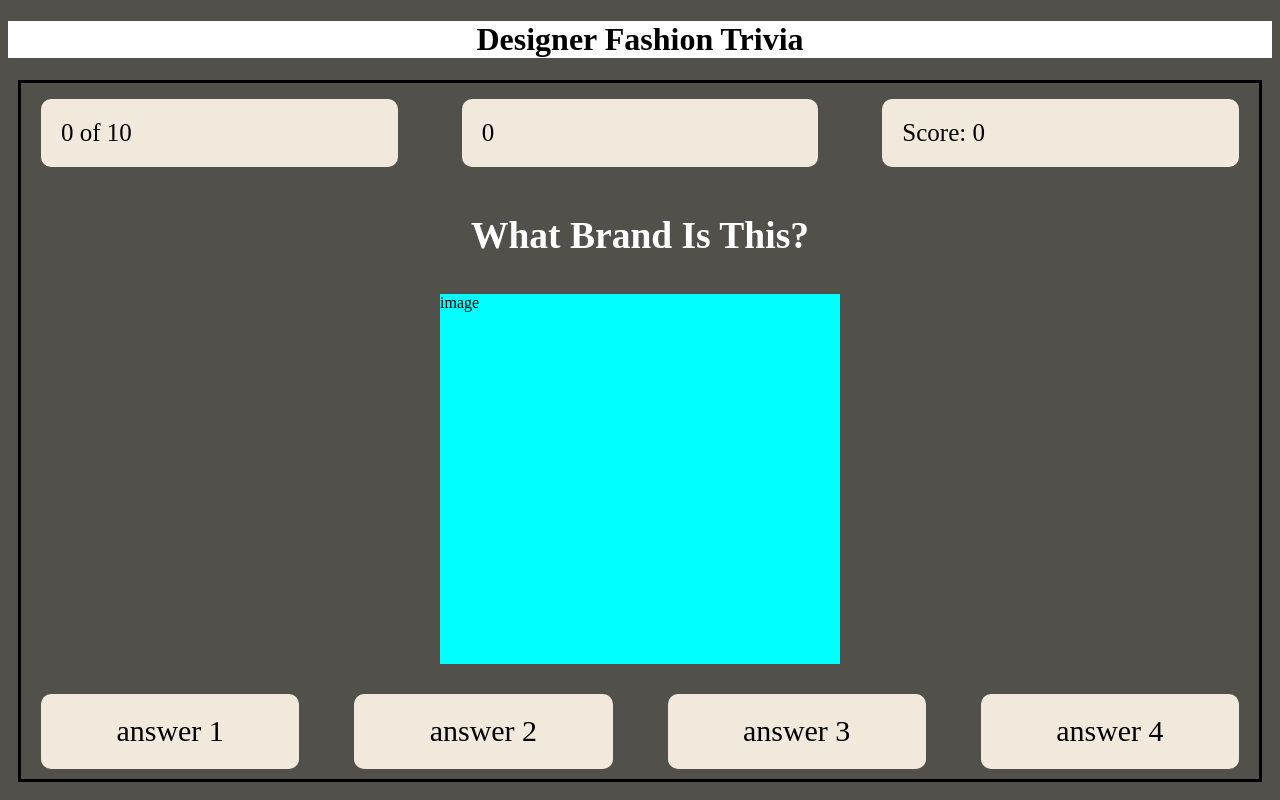
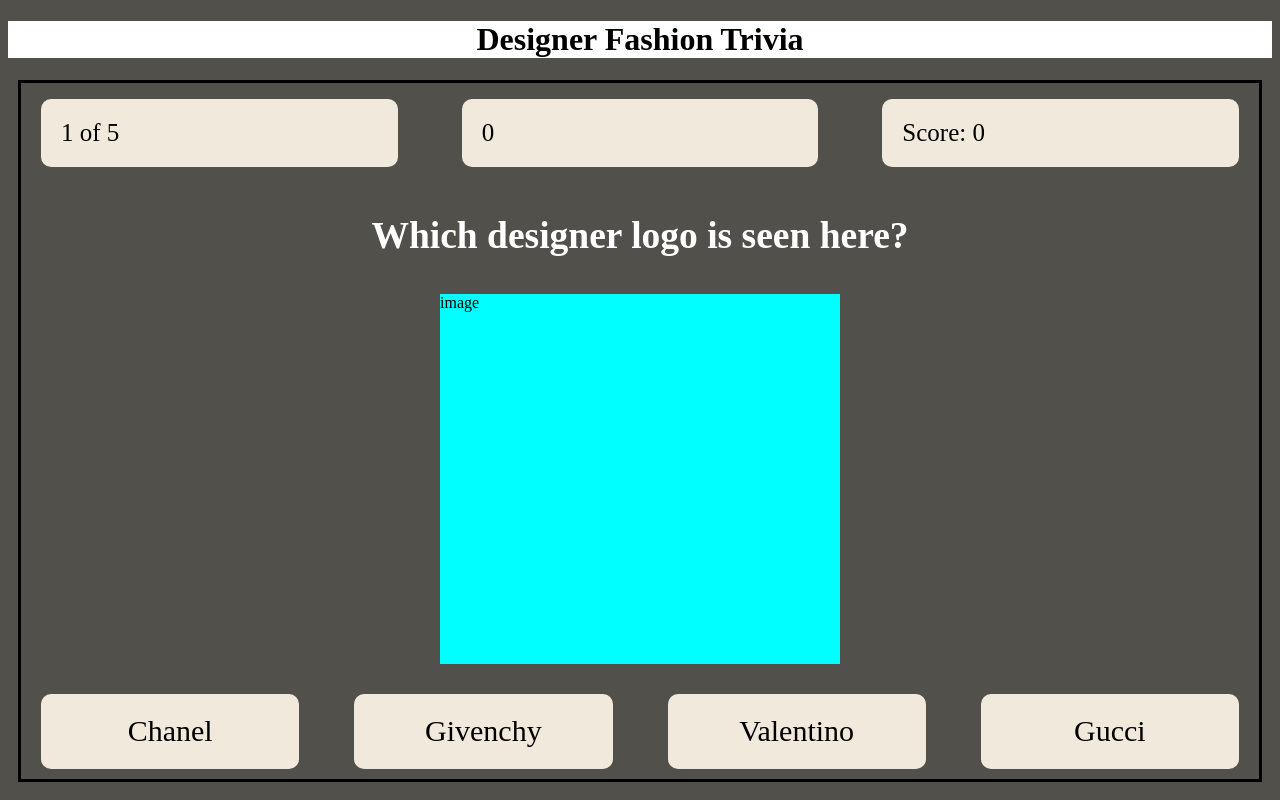
Before and after one commit to yevagav/fashion-designer-trivia, a plain HTML site: page index.html in a window 1280 px wide. Drawn offline with Linux system fonts and the light colour scheme.

Commit message:
Added quizOne array of objects and start game function

```diff
--- a/index.html
+++ b/index.html
@@ -20,7 +20,7 @@
                 <div class="item" id="questionNo">
                     <span id="num">0</span>
                     <span>of</span>
-                    <span id="lastnum">10</span>
+                    <span id="lastnum">5</span>
                 </div>
                 <div class="item" id="timer">
                     <span id="time">0</span>
--- a/script.js
+++ b/script.js
@@ -24,3 +24,132 @@ submitName.addEventListener('click', () => {
 })
 
 // Player chooses which category they want to challenge
+
+//Once the category is chosen the game starts
+const displayQuestion = document.getElementById('questions')
+console.log(displayQuestion)
+
+const displayQuestionNo = document.getElementById('num')
+console.log(displayQuestionNo)
+
+const displayTimer = document.querySelector('#time')
+console.log(displayTimer)
+
+const displayScore = document.querySelector('#total')
+console.log(displayScore)
+
+const displayAnswers = document.querySelectorAll('.answers')
+console.log(displayAnswers)
+
+
+
+const quizOne = [
+    {
+        questionNumber: 1,
+        questions: 'Which designer logo is seen here?',
+        answers: ['Chanel', 'Givenchy', 'Valentino', 'Gucci'],
+        correctAnswer: 0,
+    },
+    {
+        questionNumber: 2,
+        questions: 'What brand is associated with this logo?',
+        answers: ['Versace', 'Hermes', 'Louis Vuitton', 'Burberry'],
+        correctAnswer: 1,
+    },
+    {
+        questionNumber: 3,
+        questions: 'Which logo is seen in the image?',
+        answers: ['Alexander McQueen', 'Prada', 'Armani', 'Givenchy'],
+        correctAnswer: 2,
+    },
+    {
+        questionNumber: 4,
+        questions: 'The logo corresponds to the brand_______.',
+        answers: ['Baleciaga', 'Pierre Cardin', 'Prada', 'Polo'],
+        correctAnswer: 3,
+    },
+    {
+        questionNumber: 5,
+        questions: 'The brand seen here is_________.',
+        answers: ['Prada', 'Dior', 'Versace', 'Gucci'],
+        correctAnswer: 2,
+    }
+
+]
+
+const timer = () => {
+    displayTimer.innerText = 10;
+    setInterval(function(){
+
+    })
+}
+
+
+
+const startGame = () => {
+
+        displayQuestionNo.innerText = quizOne[0].questionNumber;
+
+        displayQuestion.innerText = quizOne[0].questions;
+
+        displayAnswers.forEach(function(element, index) {
+            element.textContent = quizOne[0].answers[index];
+
+            element.addEventListener('click', () => {
+                if(quizOne[0].correctAnswer === index) {
+                    displayQuestion.innerText = 'Correct Answer!'
+                } else {
+                    displayQuestion.innerText = 'Wrong Its Chanel'
+                }
+            })
+
+        })
+
+
+
+
+    }
+
+
+    startGame()
+
+
+
+    // {
+    //     questionNumber: 2,
+    //     questions: 'What brand is associated with this logo?'
+    // }
+    // {
+    //     questionNumber: 3,
+    //     questions: 'Which logo is seen in the image?'
+    // }
+    // {
+    //     questionNumber: 4,
+    //     questions: 'The logo corresponds to the brand_______.'
+    // },
+    // {
+    //     questionNumber: 5,
+    //     questions: 'Which of the following brands is seen here?'
+    // },
+    // {
+    //     questionNumber: 6,
+    //     questions:'Which of these designer brand logos is seen in the picture?'
+
+    // },
+    // {
+    //     questionNumber: 7,
+    //     questions:'The brand seen here is______.'
+    // },
+    // {
+    //     questionNumber: 8,
+    //     questions: 'The logo shown is of the brand____.'
+    // },
+    // {
+    //     questionNumber: 9,
+    //     questions: 'The brand represented in the image is______.'
+
+    // },
+    // {
+    //     questionNumber: 10,
+    //     questions: 'What brand logo is shown here?'
+    // }
```
